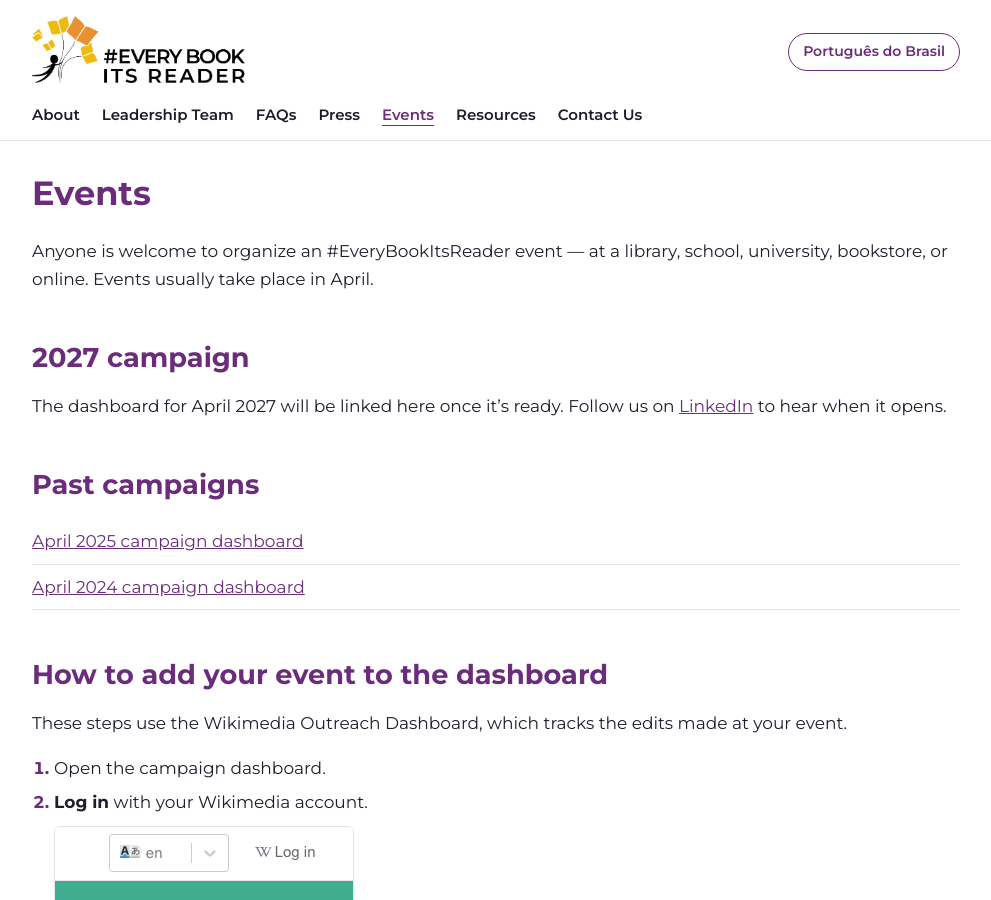
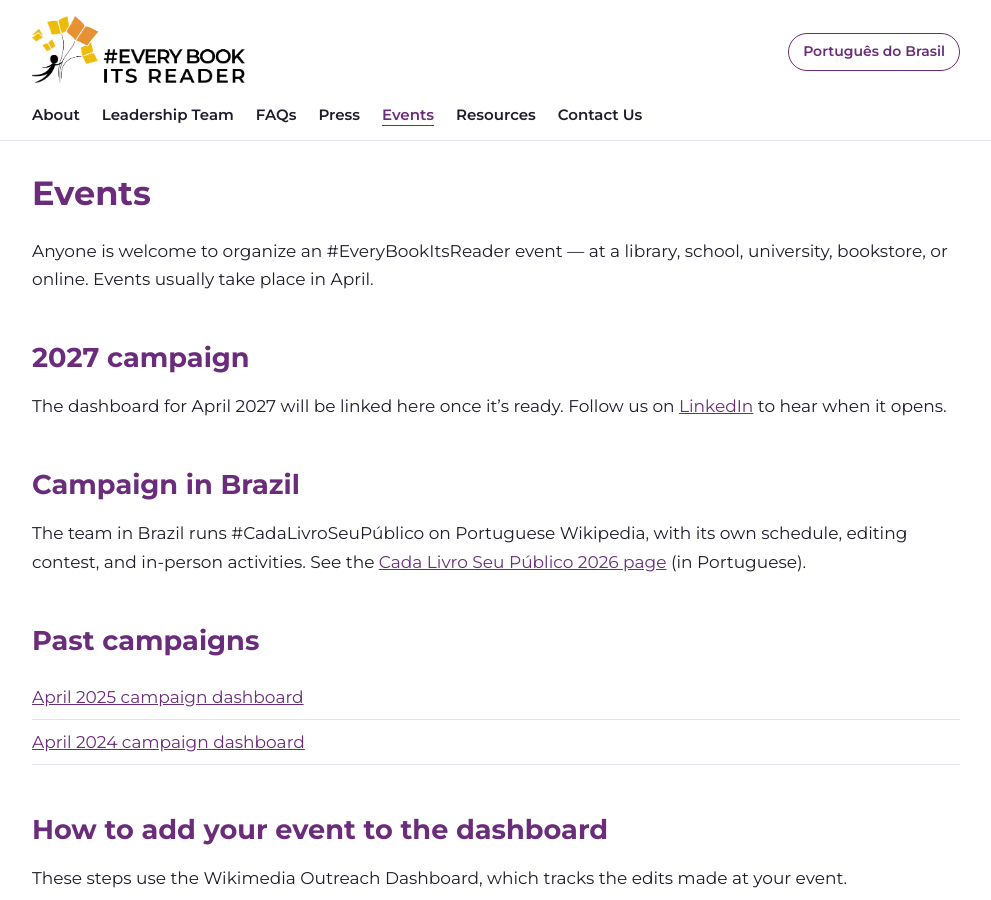
Before and after one commit to ELEMBridges/everybookitsreader, a Jekyll site: the page built from pages/en/events.md, in a window 1280 px wide and 900 px high. Shown: the whole window, without its empty margins (144-1135 px from the left). Built offline with Jekyll 4.4.1, drawn with Linux system fonts in a browser that asks for light colours.

Commit message:
Update events.md

```diff
--- a/pages/en/events.md
+++ b/pages/en/events.md
@@ -11,6 +11,10 @@ Anyone is welcome to organize an #EveryBookItsReader event — at a library, sch
 ## 2027 campaign
 
 The dashboard for April 2027 will be linked here once it's ready. Follow us on [LinkedIn](https://www.linkedin.com/company/everybk/) to hear when it opens.
+
+## Campaign in Brazil
+
+The team in Brazil runs #CadaLivroSeuPúblico on Portuguese Wikipedia, with its own schedule, editing contest, and in-person activities. See the [Cada Livro Seu Público 2026 page](https://pt.wikipedia.org/wiki/Wikip%C3%A9dia:Edit-a-thon/Cada_Livro_Seu_P%C3%BAblico_2026) (in Portuguese).
 
 ## Past campaigns
 
```
